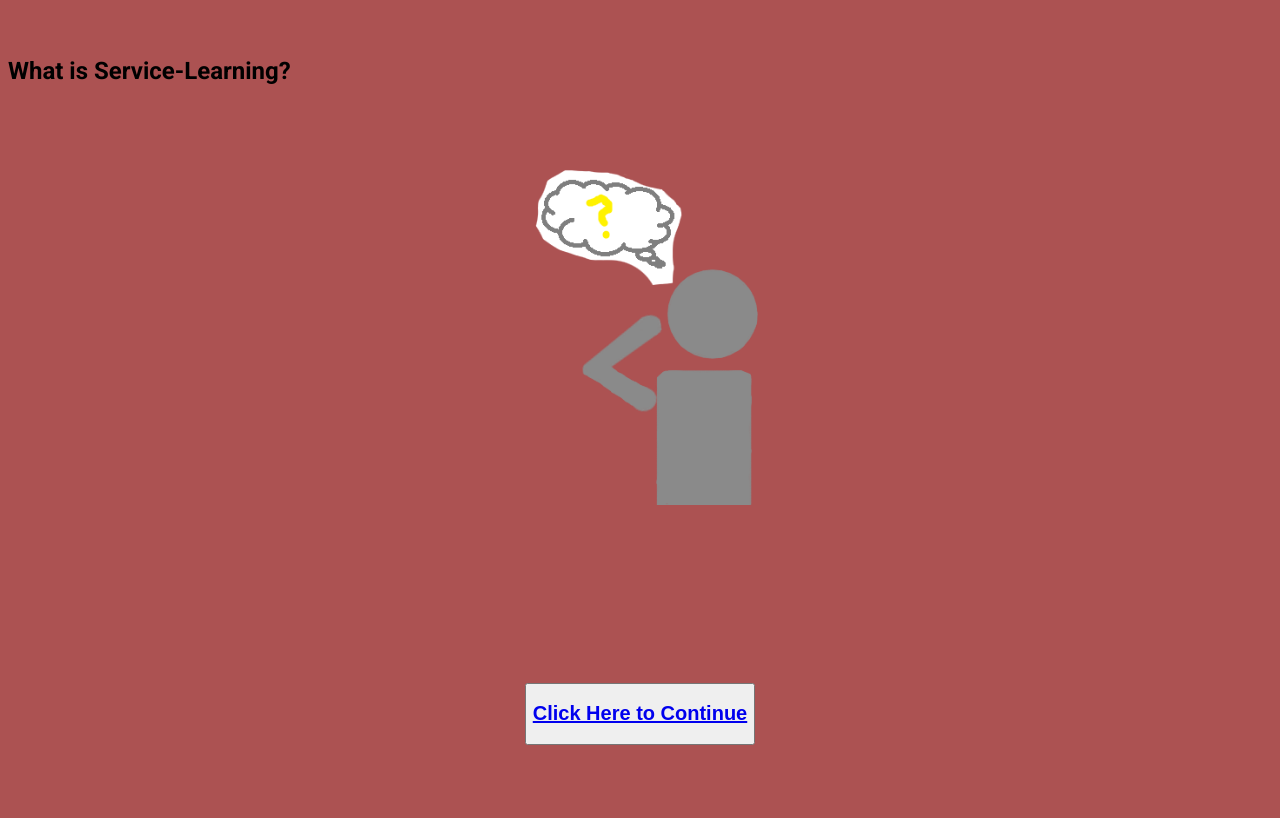
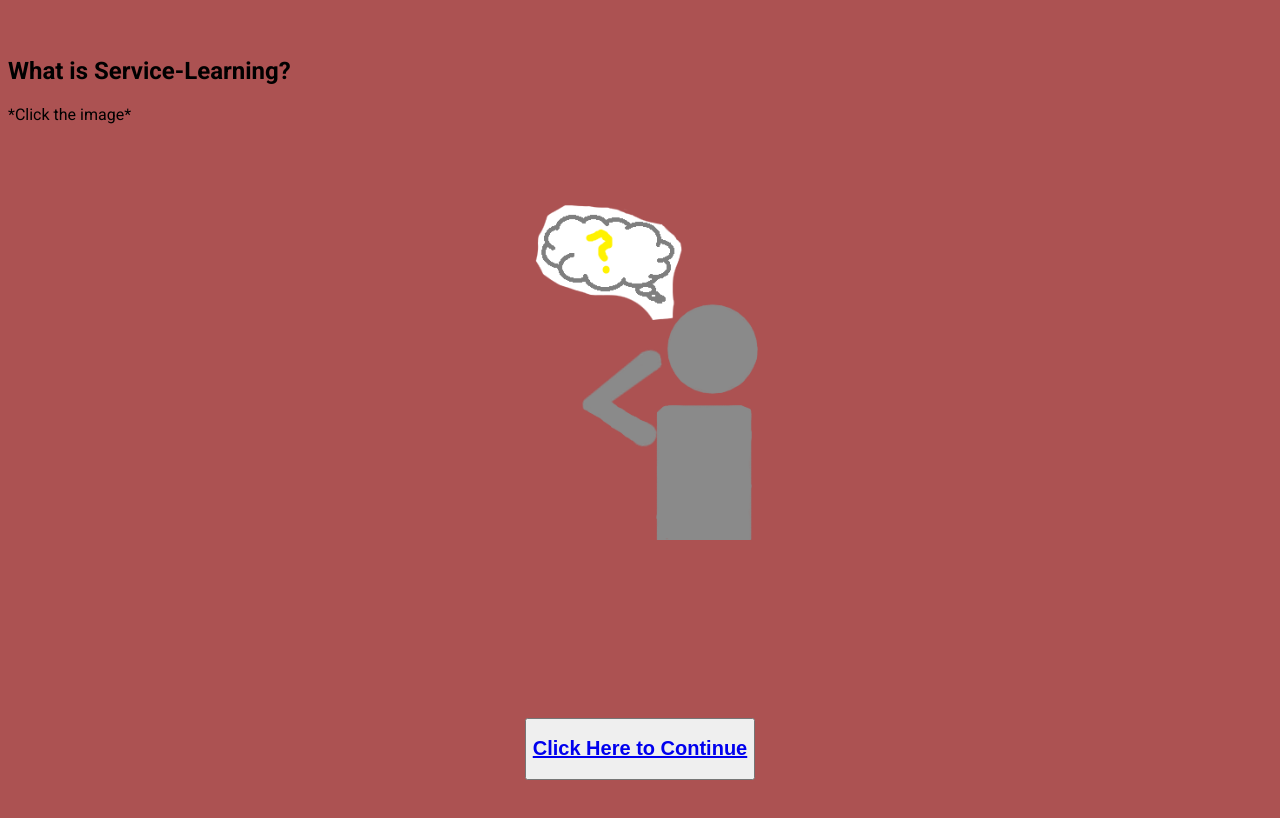
Before and after one commit to fredoblous/genre-project, a plain HTML site: page index.html in a window 1280 px wide. Shown: the part 62-880 px from the top of the page. Drawn offline with Linux system fonts and the light colour scheme.

Commit message:
Update index.html

```diff
--- a/index.html
+++ b/index.html
@@ -15,6 +15,7 @@
 
     <div class="subheads">
         <h2>What is Service-Learning?</h2>
+        <p>*Click the image*</p>
         <input type="checkbox" id="activate-div">
             <label for="activate-div">
                 <div class="pain" alt="Thinking"></div>
```
